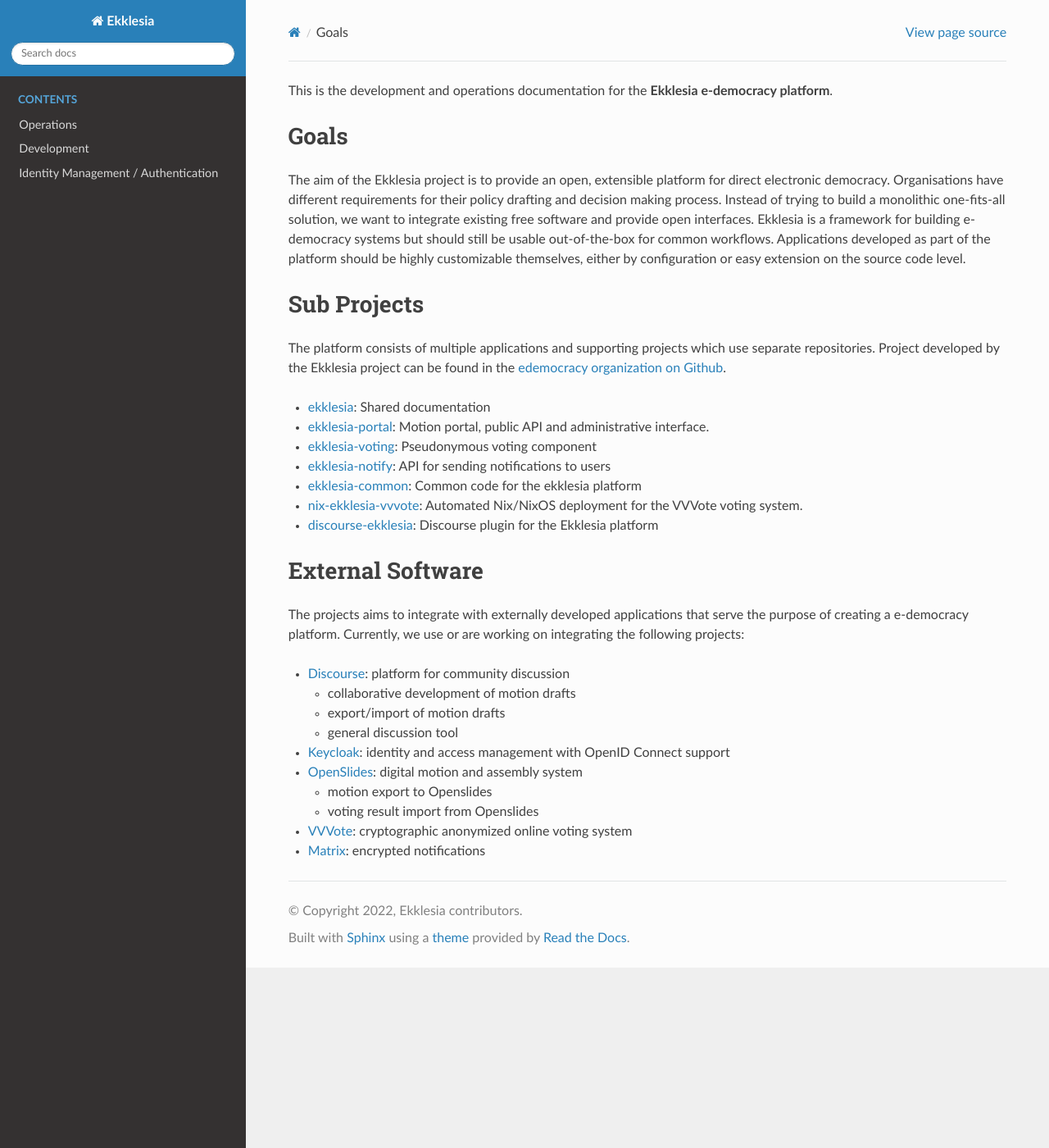
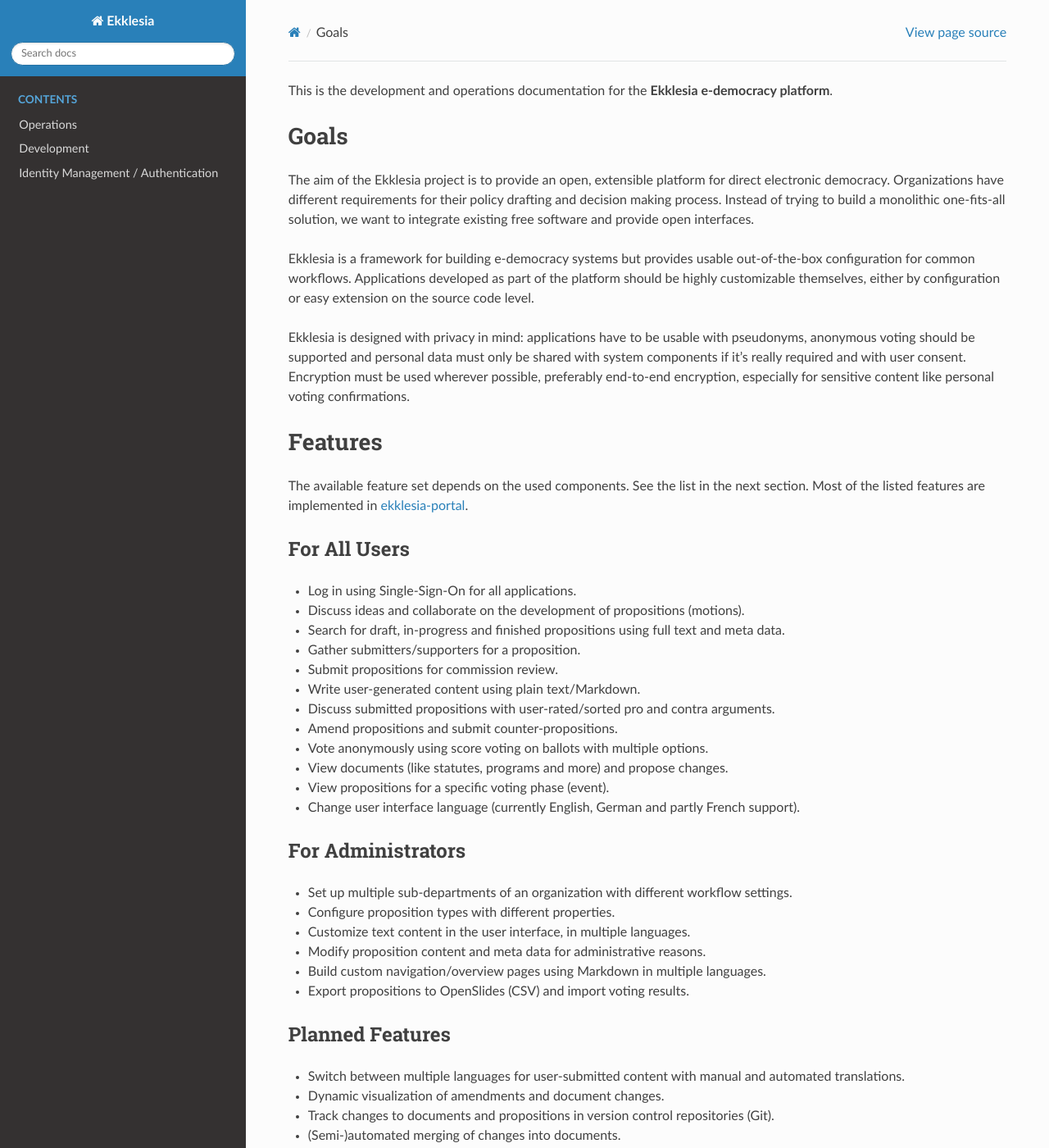
Before and after one commit to edemocracy/ekklesia, a Sphinx documentation site: the page built from docs/_front_matter.md, in a window 1280 px wide and 1400 px high. Shown: the whole window at 82% size. Built offline with Sphinx 7.4.7 and the Read the Docs theme 2.0.0, drawn with Linux system fonts in a browser that asks for light colours; some of the changed text lies outside the part shown.

Commit message:
front matter: add feature list, small fixes

```diff
--- a/docs/_front_matter.md
+++ b/docs/_front_matter.md
@@ -1,25 +1,72 @@
-% The content of this file is duplicated in the README.rst because Github doesn't
+% The content of this file is duplicated in the README.md because GitHub doesn't
 % support the include directive. Remember to change both files!
 
 This is the development and operations documentation for the **Ekklesia e-democracy platform**.
 
-# Goals
+## Goals
 
 The aim of the Ekklesia project is to provide an open, extensible platform for
-direct electronic democracy. Organisations have different requirements
-for their policy drafting and decision making process. Instead of trying
-to build a monolithic one-fits-all solution, we want to integrate
-existing free software and provide open interfaces. Ekklesia is a
-framework for building e-democracy systems but should still be usable
-out-of-the-box for common workflows. Applications developed as part of
-the platform should be highly customizable themselves, either by
+direct electronic democracy. Organizations have different requirements for
+their policy drafting and decision making process. Instead of trying to build
+a monolithic one-fits-all solution, we want to integrate existing free
+software and provide open interfaces.
+
+Ekklesia is a framework for building e-democracy systems but provides usable
+out-of-the-box configuration for common workflows. Applications developed as
+part of the platform should be highly customizable themselves, either by
 configuration or easy extension on the source code level.
 
-# Sub Projects
+Ekklesia is designed with privacy in mind: applications have to be usable with
+pseudonyms, anonymous voting should be supported and personal data must only
+be shared with system components if it's really required and with user
+consent. Encryption must be used wherever possible, preferably end-to-end
+encryption, especially for sensitive content like personal voting
+confirmations.
+
+## Features
+
+The available feature set depends on the used components. See the list in the
+next section. Most of the listed features are implemented in
+[ekklesia-portal](https://github.com/edemocracy/ekklesia-portal).
+
+### For All Users
+
+- Log in using Single-Sign-On for all applications.
+- Discuss ideas and collaborate on the development of propositions (motions).
+- Search for draft, in-progress and finished propositions using full text and meta data.
+- Gather submitters/supporters for a proposition.
+- Submit propositions for commission review.
+- Write user-generated content using plain text/Markdown.
+- Discuss submitted propositions with user-rated/sorted pro and contra arguments.
+- Amend propositions and submit counter-propositions.
+- Vote anonymously using score voting on ballots with multiple options.
+- View documents (like statutes, programs and more) and propose changes.
+- View propositions for a specific voting phase (event).
+- Change user interface language (currently English, German and partly French support).
+
+### For Administrators
+
+- Set up multiple sub-departments of an organization with different workflow settings.
+- Configure proposition types with different properties.
+- Customize text content in the user interface, in multiple languages.
+- Modify proposition content and meta data for administrative reasons.
+- Build custom navigation/overview pages using Markdown in multiple languages.
+- Export propositions to OpenSlides (CSV) and import voting results.
+
+### Planned Features
+
+- Switch between multiple languages for user-submitted content with manual and automated translations.
+- Dynamic visualization of amendments and document changes.
+- Track changes to documents and propositions in version control repositories (Git).
+- (Semi-)automated merging of changes into documents.
+- Gather arguments and vote recommendations from your social contacts.
+
+
+## Ekklesia Projects
 
 The platform consists of multiple applications and supporting projects which use
-separate repositories. Project developed by the Ekklesia project can be found in the
-[edemocracy organization on Github](https://github.com/edemocracy).
+separate repositories. Projects developed by the Ekklesia project can be found in the
+[edemocracy organization on GitHub](https://github.com/edemocracy).
 
 - [ekklesia](https://github.com/edemocracy/ekklesia):
   Shared documentation
@@ -36,7 +83,7 @@
 - [discourse-ekklesia](https://github.com/edemocracy/discourse-ekklesia):
   Discourse plugin for the Ekklesia platform
 
-# External Software
+## External Software
 
 The projects aims to integrate with externally developed applications
 that serve the purpose of creating a e-democracy platform. Currently, we
@@ -55,8 +102,8 @@
 - [OpenSlides](https://openslides.org): digital motion and assembly
   system
 
-  - motion export to Openslides
-  - voting result import from Openslides
+  - motion export to OpenSlides
+  - voting result import from OpenSlides
 
 - [VVVote](https://github.com/vvvote/vvvote): cryptographic
   anonymized online voting system
```
